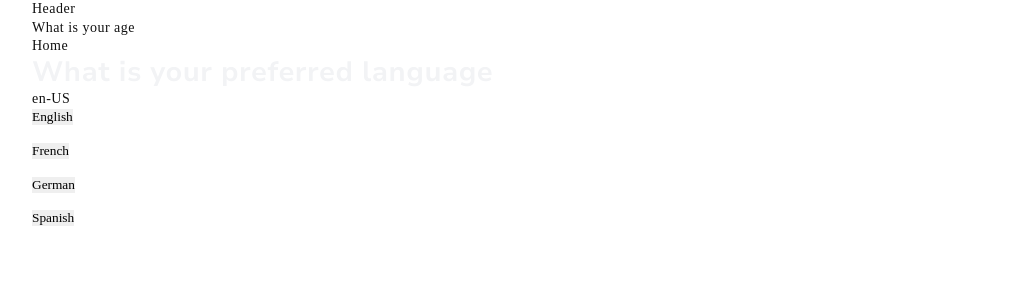
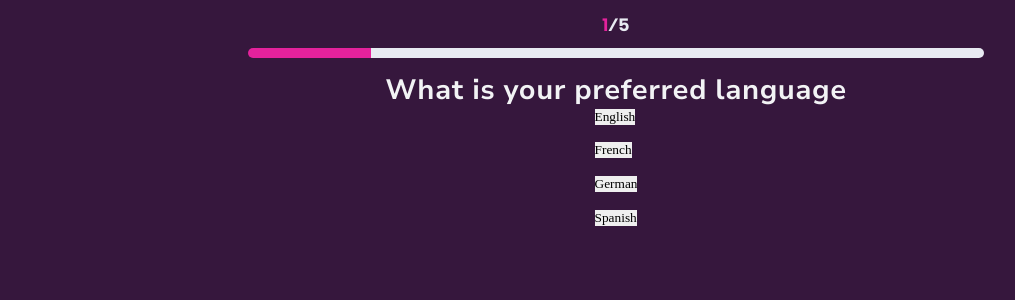
Before and after one commit to NNaumenko83/quiz-test-task, a React (Vite) app: page /quiz/1 in a window 1280 px wide. Shown: the top 300 px of the page, without its empty margins (24-1039 px from the left). Built offline with nearby package versions, Linux system fonts and the light colour scheme.

Commit message:
UPD: Header

```diff
--- a/package.json
+++ b/package.json
@@ -17,6 +17,7 @@
     "react": "^18.2.0",
     "react-dom": "^18.2.0",
     "react-i18next": "^14.0.5",
+    "react-icons": "^5.0.1",
     "react-router-dom": "^6.22.0",
     "snapsvg-cjs": "^0.0.6",
     "styled-components": "^6.1.8"
--- a/src/components/Container/Container.styled.ts
+++ b/src/components/Container/Container.styled.ts
@@ -1,9 +1,12 @@
 import styled from 'styled-components'
 
 const ContainerStyled = styled.div`
-    max-width: 1200px;
+    max-width: 768px;
     padding-left: 1rem;
     padding-right: 1rem;
+    display: flex;
+    flex-direction: column;
+    align-items: center;
     margin: 0 auto;
     overflow: hidden;
     height: 100%;
--- /dev/null
+++ b/src/components/Header/Header.styled.ts
@@ -0,0 +1,45 @@
+import { Link } from 'react-router-dom'
+import styled from 'styled-components'
+
+export const TitlePage = styled.h3`
+    font-family: 'AlbertSans-ExtraBold';
+    font-size: 18px;
+    font-weight: 800;
+    line-height: 1.11;
+    letter-spacing: 0%;
+`
+
+export const ActivePageText = styled.span`
+    color: #e4229c;
+`
+export const TotalPageText = styled.span`
+    color: #e8eaf2;
+`
+export const ArrowLinkPageWrapper = styled.div`
+    width: 100%;
+
+    position: relative;
+
+    display: flex;
+    align-items: baseline;
+    justify-content: center;
+
+    margin-bottom: 12px;
+`
+
+export const StyledLink = styled(Link)`
+    color: #ffffff;
+    position: absolute;
+
+    left: 0;
+    top: 10%;
+    transition: color 250ms linear;
+    &:hover {
+        color: #e4229c;
+    }
+`
+
+export const StyledHeader = styled.header`
+    padding-top: 16px;
+    padding-bottom: 16px;
+`
--- a/src/components/Header/Header.tsx
+++ b/src/components/Header/Header.tsx
@@ -1,13 +1,42 @@
 import React from 'react'
 import Container from '../Container/Container'
+import { useLocation } from 'react-router-dom'
+import { SlArrowLeft } from 'react-icons/sl'
+import ProgressBar from '../ProgressBar/ProgressBar'
+import {
+    ActivePageText,
+    ArrowLinkPageWrapper,
+    StyledHeader,
+    StyledLink,
+    TitlePage,
+    TotalPageText,
+} from './Header.styled'
 
 const Header = () => {
+    const location = useLocation()
+    const page = parseInt(location.pathname.split('/').reverse().join(''))
+
     return (
-        <header>
+        <StyledHeader>
             <Container>
-                <h1>Header</h1>
+                <ArrowLinkPageWrapper>
+                    {page > 1 && (
+                        <StyledLink
+                            to={`/quiz/${page - 1}`}
+                            aria-labelledby="arrow"
+                        >
+                            <SlArrowLeft />
+                        </StyledLink>
+                    )}
+                    <TitlePage>
+                        <ActivePageText>{`${page}`}</ActivePageText>
+                        <TotalPageText>&#8725;5</TotalPageText>
+                    </TitlePage>
+                </ArrowLinkPageWrapper>
+
+                <ProgressBar page={page} />
             </Container>
-        </header>
+        </StyledHeader>
     )
 }
 
--- a/src/components/LanguagesList/LanguagesList.tsx
+++ b/src/components/LanguagesList/LanguagesList.tsx
@@ -19,7 +19,6 @@ const LanguagesList = () => {
 
     return (
         <>
-            <h3>{i18next.language}</h3>
             <ButtonsWrapper>
                 {Object.values(LOCALS).map(lang => (
                     <li key={lang[1]}>
--- /dev/null
+++ b/src/components/ProgressBar/ProgressBar.styled.ts
@@ -0,0 +1,25 @@
+import styled from 'styled-components'
+
+type PartOfBarProps = {
+    active: boolean
+}
+
+export const StyledProgressBar = styled.div`
+    width: 100%;
+    display: flex;
+    :nth-child(1) {
+        border-top-left-radius: 10px;
+        border-bottom-left-radius: 10px;
+    }
+    :nth-last-child(1) {
+        border-top-right-radius: 10px;
+        border-bottom-right-radius: 10px;
+    }
+`
+
+export const PartOfBar = styled.div<PartOfBarProps>`
+    height: 10px;
+    flex-basis: calc(100% / 6);
+
+    background-color: ${props => (props.active ? '#E4229C' : '#E8EAF2')};
+`
--- /dev/null
+++ b/src/components/ProgressBar/ProgressBar.tsx
@@ -0,0 +1,18 @@
+import React from 'react'
+import { PartOfBar, StyledProgressBar } from './ProgressBar.styled'
+
+type IProgressBarProps = {
+    page: number
+}
+
+const ProgressBar = ({ page }: IProgressBarProps) => {
+    return (
+        <StyledProgressBar>
+            {Array.from({ length: 6 }).map((_, index) => (
+                <PartOfBar key={index} active={index + 1 <= page}></PartOfBar>
+            ))}
+        </StyledProgressBar>
+    )
+}
+
+export default ProgressBar
--- a/src/index.css
+++ b/src/index.css
@@ -153,4 +153,5 @@ body {
     line-height: 1.33;
     letter-spacing: 0.03rem;
     color: #111111;
+    background-color: #36173d;
 }
--- a/src/pages/PageFive/PageFive.tsx
+++ b/src/pages/PageFive/PageFive.tsx
@@ -1,13 +1,10 @@
 import React, { useEffect, useState } from 'react'
-import Title from '../../components/Title/Title'
 
-import { useTranslation } from 'react-i18next'
 import FavoriteTopicsForm from '../../components/FavoriteTopicsForm/FavoriteTopicsForm'
 import { Navigate } from 'react-router-dom'
 import Loader from '../../components/Loader/Loader'
 
 const PageFive = () => {
-    const { t } = useTranslation()
     const [loading, setLoading] = useState(false)
     const [redirect, setRedirect] = useState(false)
 
--- a/src/pages/PageFour/PageFour.tsx
+++ b/src/pages/PageFour/PageFour.tsx
@@ -1,8 +1,6 @@
-import { useTranslation } from 'react-i18next'
 import HatesForm from '../../components/HatesForm/HatesForm'
 
 const PageFour = () => {
-    const { t } = useTranslation()
     return (
         <div>
             <HatesForm />
--- a/src/pages/PageOne/PageOne.tsx
+++ b/src/pages/PageOne/PageOne.tsx
@@ -9,8 +9,6 @@ const PageOne = () => {
 
     return (
         <Container>
-            <h2>{t('what_is_your_age')}</h2>
-            Home
             <Title>What is your preferred language</Title>
             <LanguagesList />
         </Container>
```
Also changed, not shown: 1 other file (tests, documents, lock files or other folders).
